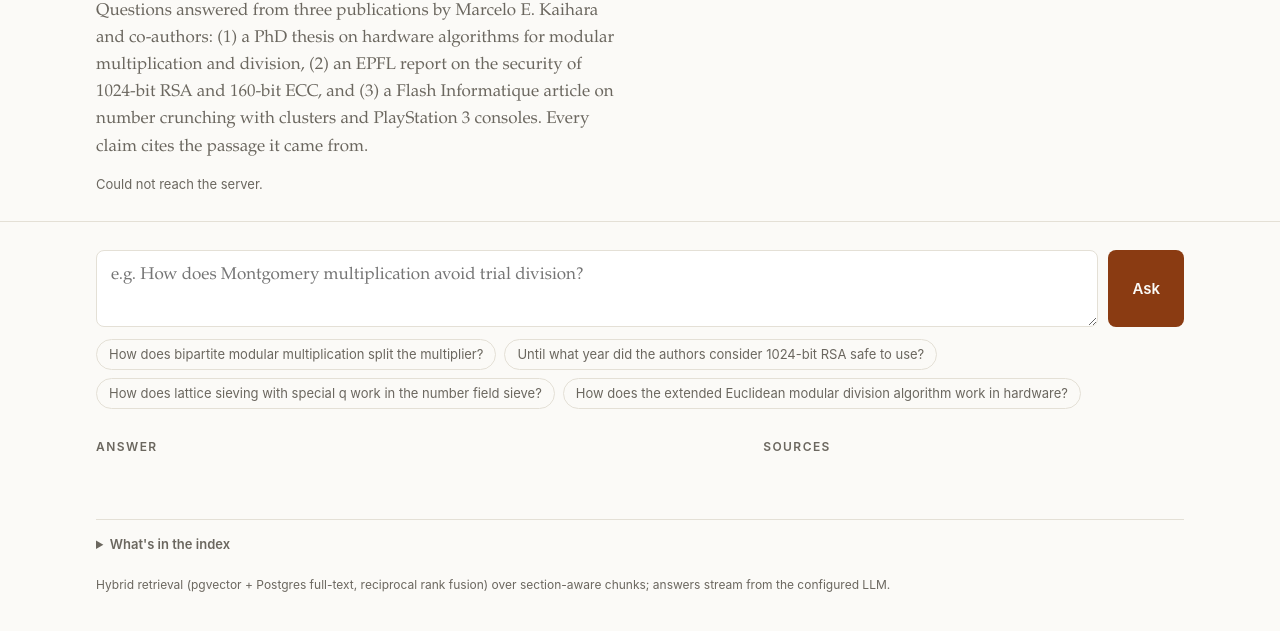
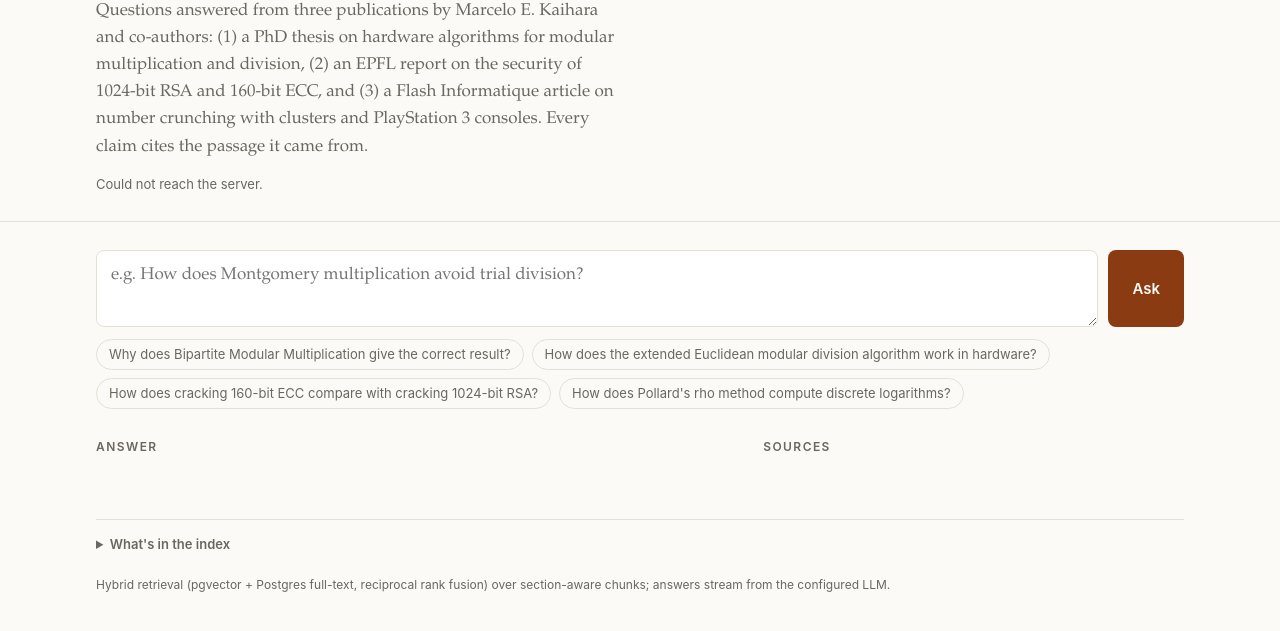
Before and after one commit to mkaihara/rag, a plain HTML site: page rag/static/index.html in a window 1280 px wide. Shown: the part 143-774 px from the top of the page. Drawn offline with nearby package versions, Linux system fonts and the light colour scheme; no server answers; a script that the page names is missing.

Commit message:
Update the example questions on the page
Co-Authored-By: Claude Opus 5.5 <noreply@anthropic.com>

```diff
--- a/rag/static/index.html
+++ b/rag/static/index.html
@@ -32,10 +32,10 @@
       <button type="submit" id="submit">Ask</button>
     </form>
     <div class="examples" id="examples" aria-label="Example questions">
-      <button type="button">How does bipartite modular multiplication split the multiplier?</button>
-      <button type="button">Until what year did the authors consider 1024-bit RSA safe to use?</button>
-      <button type="button">How does lattice sieving with special q work in the number field sieve?</button>
+      <button type="button">Why does Bipartite Modular Multiplication give the correct result?</button>
       <button type="button">How does the extended Euclidean modular division algorithm work in hardware?</button>
+      <button type="button">How does cracking 160-bit ECC compare with cracking 1024-bit RSA?</button>
+      <button type="button">How does Pollard's rho method compute discrete logarithms?</button>
     </div>
 
     <section id="result" class="result" hidden>
```
